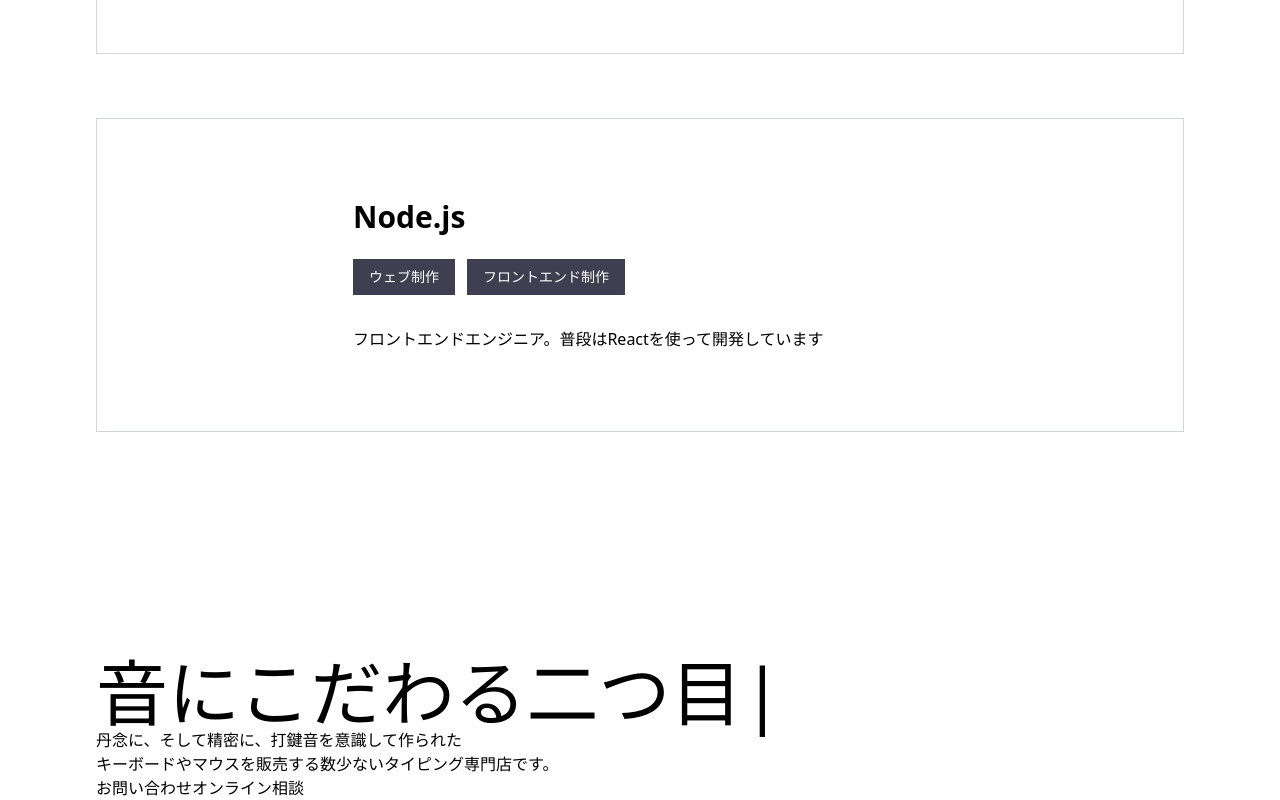
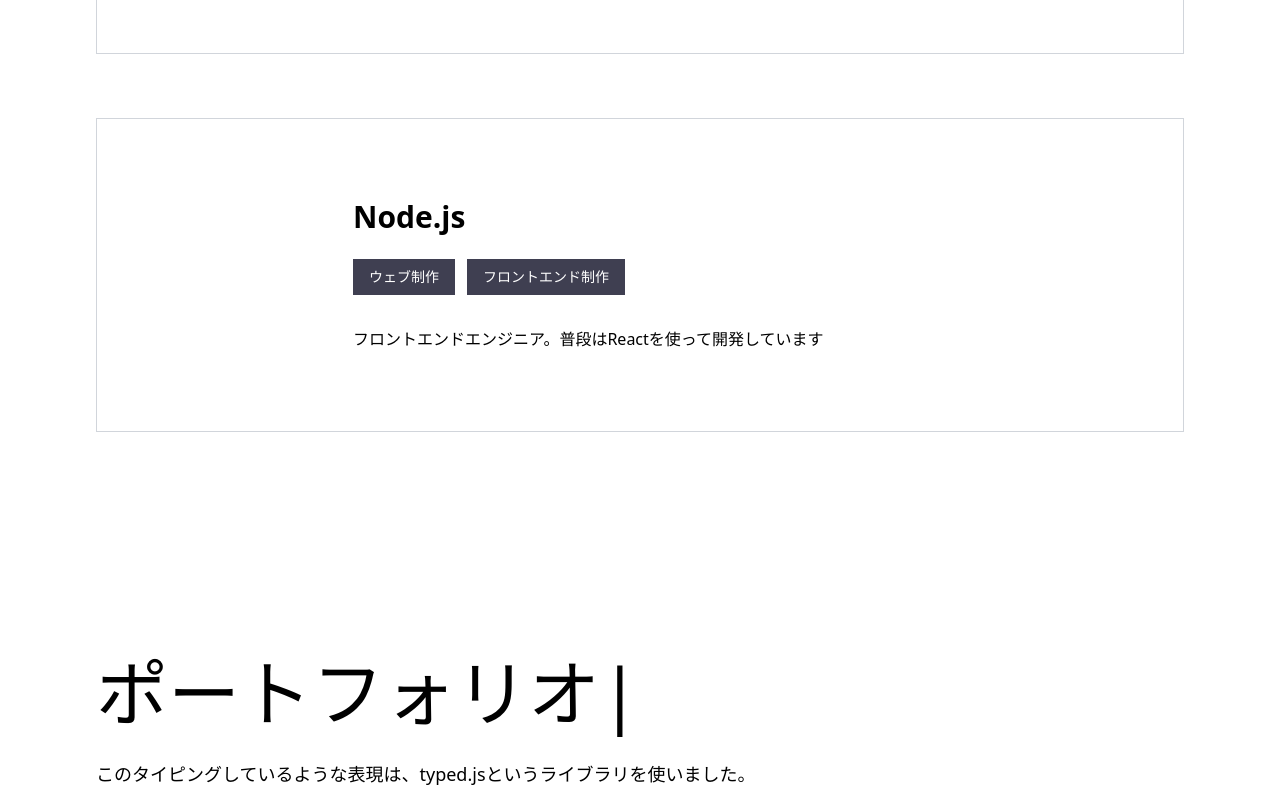
Before and after one commit to yurikondo/portfolio-site, a Next.js app: page / in a window 1280 px wide. Shown: the part 1710-2510 px from the top of the page. Built offline with nearby package versions, Linux system fonts and the light colour scheme.

Commit message:
Typingセクションの文字やレイアウトを調整

```diff
--- a/src/components/typing/Typing.tsx
+++ b/src/components/typing/Typing.tsx
@@ -5,7 +5,7 @@ export class Typing extends Component {
   // https://www.npmjs.com/package/typed.js/v/2.0.12
   componentDidMount() {
     const options = {
-      strings: ["イタリック文字 一つ目の文字.", "二つ目の文字"],
+      strings: ["アプリを作成.", "サイトを開設"],
       loop: true,
       typeSpeed: 140,
       backSpeed: 100,
@@ -18,17 +18,11 @@ export class Typing extends Component {
     return (
       <div className="commonLayout">
         <h1 className="text-7xl">
-          音にこだわる<span className="auto-input"></span>
+          ポートフォリオ<span className="auto-input"></span>
         </h1>
-        <p>
-          丹念に、そして精密に、打鍵音を意識して作られた
-          <br />
-          キーボードやマウスを販売する数少ないタイピング専門店です。
+        <p className="mt-8 text-lg">
+          このタイピングしているような表現は、typed.jsというライブラリを使いました。
         </p>
-        <a href="">お問い合わせ</a>
-        <a href="" className="online-button">
-          オンライン相談
-        </a>
       </div>
     );
   }
```
